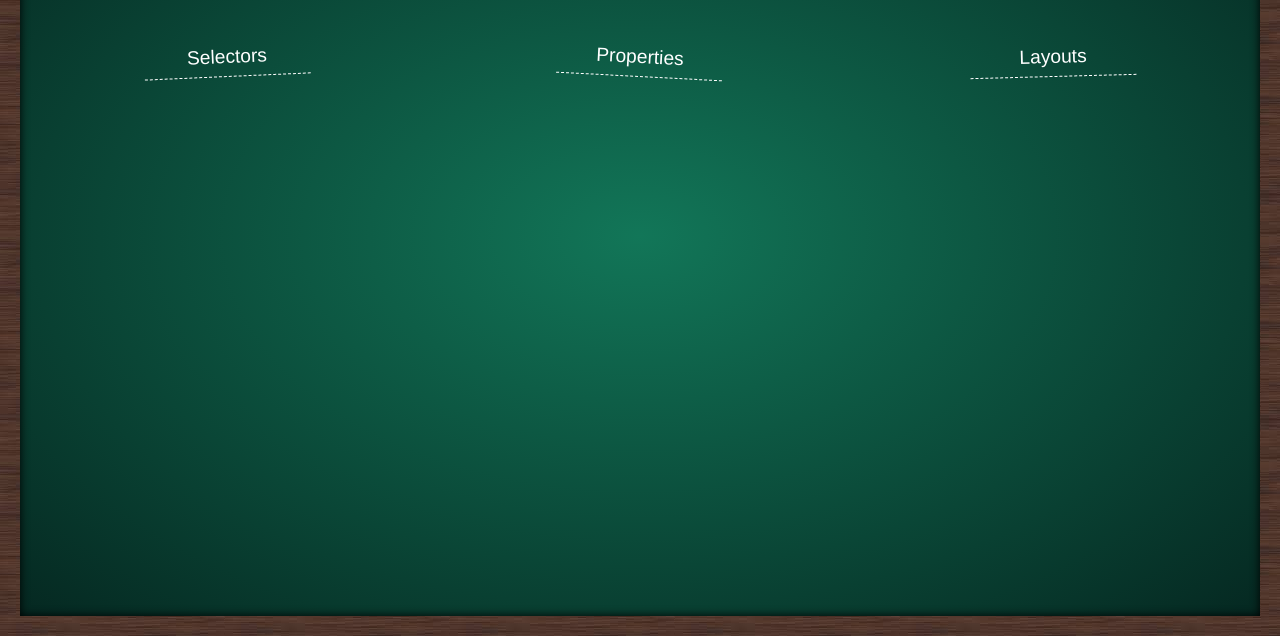
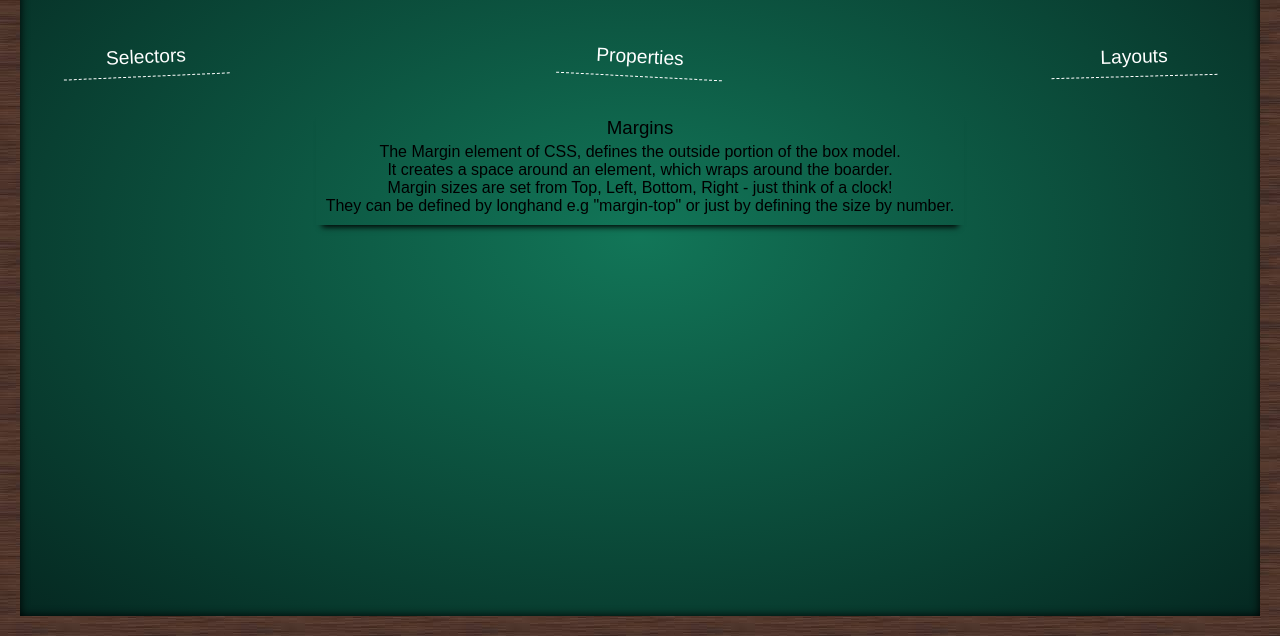
Before and after one commit to MCRcodes/css-board, a plain HTML site: page index.html in a window 1280 px wide. Shown: the part 164-800 px from the top of the page. Drawn offline with Linux system fonts and the light colour scheme.

Commit message:
Adding a post it about Margins

```diff
--- a/index.html
+++ b/index.html
@@ -21,6 +21,13 @@
         <section class="dashboard--properties">
           <h2>Properties</h2>
           <ul>
+            <li class="post-it" id= "Lucy Earl">
+              <h3>Margins</h3>
+              <p>The Margin element of CSS, defines the outside portion of the box model.</p>
+              <p>It creates a space around an element, which wraps around the boarder.</p>
+              <p>Margin sizes are set from Top, Left, Bottom, Right - just think of a clock!
+              <p>They can be defined by longhand e.g "margin-top" or just by defining the size by number.</p>
+            </li>
 
           </ul>
         </section>
```
